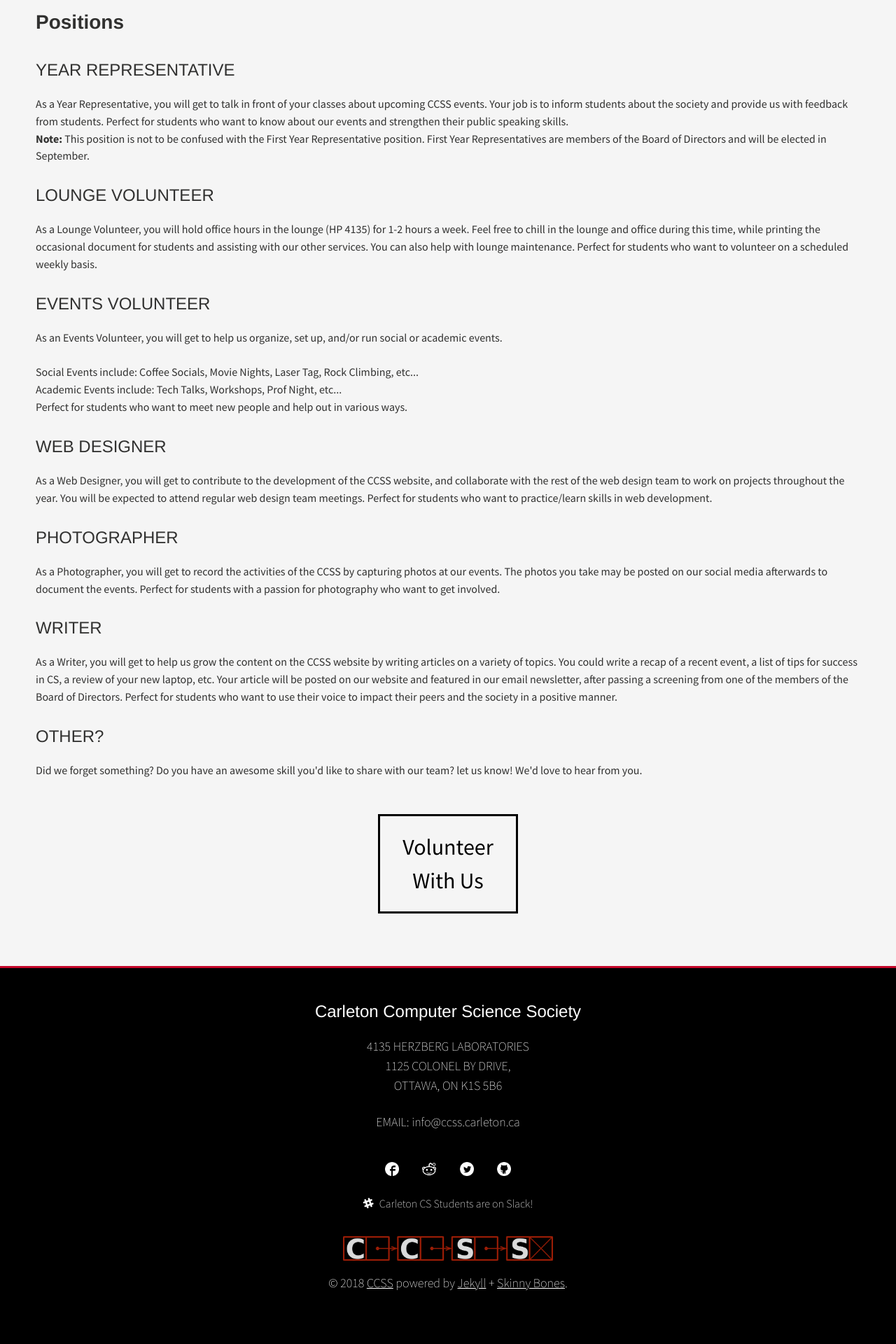
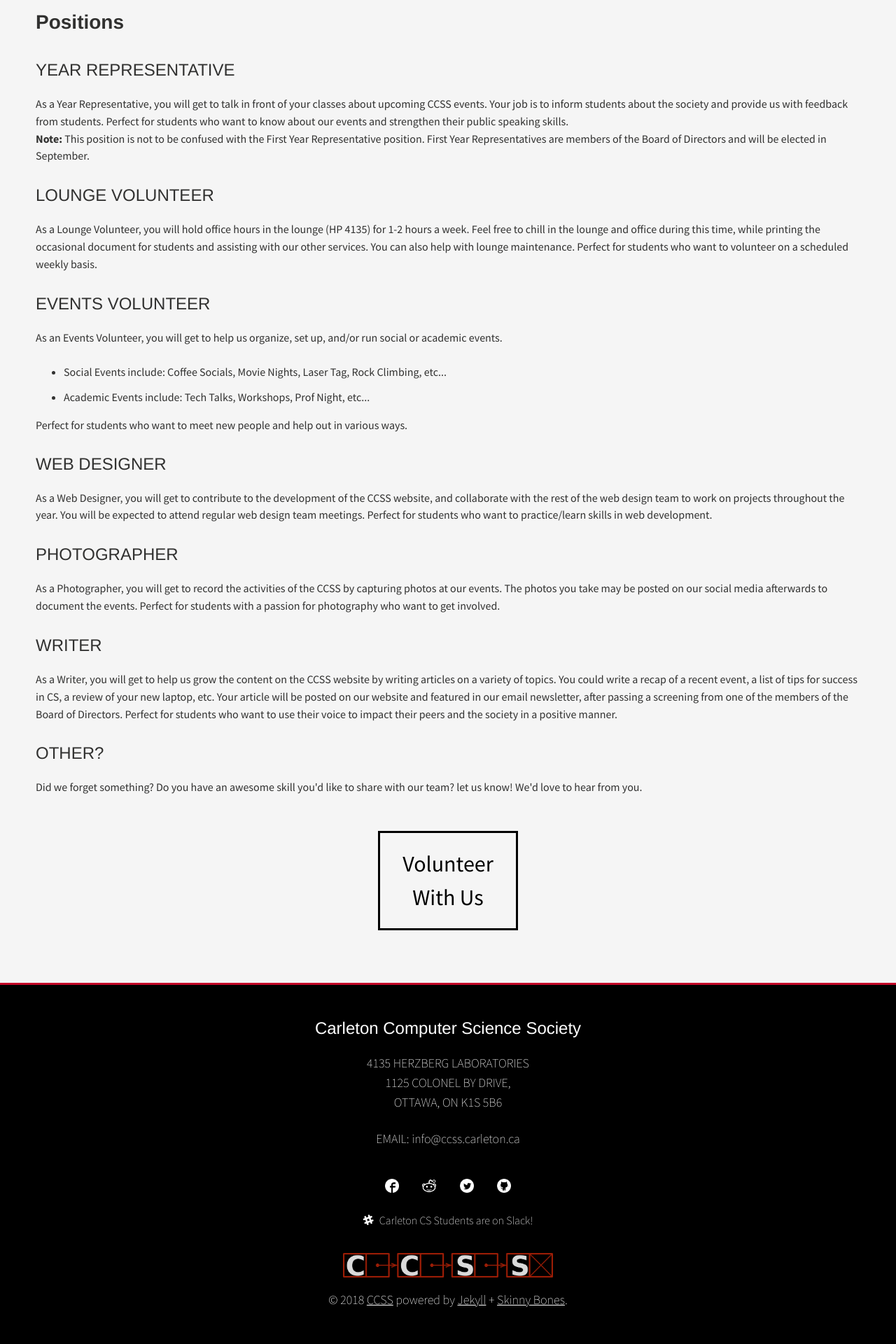
Before and after one commit to CarletonComputerScienceSociety/carletoncomputersciencesociety.github.io, a Jekyll site: the page built from opportunities/volunteer/index.md, in a window 1280 px wide. Shown: the part 634-2554 px from the top of the page at 70% size. Built offline with Jekyll 4.4.1, drawn with Linux system fonts in a browser that asks for light colours; before the commit the page ends 2530 px from its top, so only the background shows below that.

Commit message:
Update index.md

```diff
--- a/opportunities/volunteer/index.md
+++ b/opportunities/volunteer/index.md
@@ -19,7 +19,12 @@ Perfect for students who want to know about our events and strengthen their publ
     <h4>LOUNGE VOLUNTEER</h4>
     <p>As a Lounge Volunteer, you will hold office hours in the lounge (HP 4135) for 1-2 hours a week. Feel free to chill in the lounge and office during this time, while printing the occasional document for students and assisting with our other services. You can also help with lounge maintenance. Perfect for students who want to volunteer on a scheduled weekly basis.</p>
     <h4>EVENTS VOLUNTEER</h4>
-    <p>As an Events Volunteer, you will get to help us organize, set up, and/or run social or academic events.<br/><br/>Social Events include: Coffee Socials, Movie Nights, Laser Tag, Rock Climbing, etc... <br/>Academic Events include: Tech Talks, Workshops, Prof Night, etc... <br/>Perfect for students who want to meet new people and help out in various ways.</p>
+    <p>As an Events Volunteer, you will get to help us organize, set up, and/or run social or academic events.
+      <ul>
+        <li>Social Events include: Coffee Socials, Movie Nights, Laser Tag, Rock Climbing, etc...</li>
+        <li>Academic Events include: Tech Talks, Workshops, Prof Night, etc...</li>
+      </ul>
+     Perfect for students who want to meet new people and help out in various ways.</p>
     <h4>WEB DESIGNER</h4>
     <p>As a Web Designer, you will get to contribute to the development of the CCSS website, and collaborate with the rest of the web design team to work on projects throughout the year. You will be expected to attend regular web design team meetings. Perfect for students who want to practice/learn skills in web development.</p>
     <h4>PHOTOGRAPHER</h4>
```
